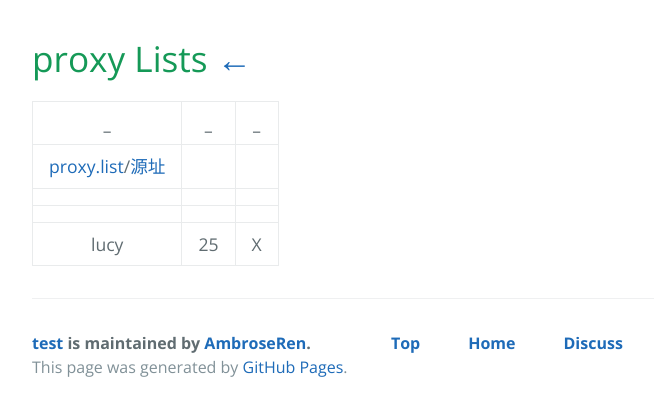
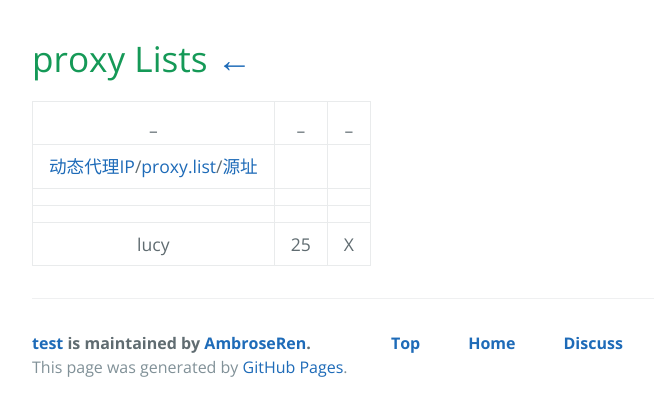
Before and after one commit to AmbroseRen/test, a Jekyll site: the page built from Data/Python/proxy/index.md, in a window 1280 px wide. Shown: the top 416 px of the page, without its empty margins (192-846 px from the left). Built offline with Jekyll 4.4.1, drawn with Linux system fonts in a browser that asks for light colours; our own code applies the rules of GitHub Pages for plain Markdown files; the repository's description, which GitHub fills in, is left out.

Commit message:
Update index.md

```diff
--- a/Data/Python/proxy/index.md
+++ b/Data/Python/proxy/index.md
@@ -2,7 +2,7 @@
 
 | _ | _ | _ |
 |:---:|:---:|:---:|
-| [proxy.list](proxy.list.txt)/[源址](https://github.com/fate0?tab=repositories) | []() | []() |
+| [动态代理IP](http://proxylist.fatezero.org/)/[proxy.list](proxy.list.txt)/[源址](https://github.com/fate0?tab=repositories) | []() | []() |
 | []() | []() | []() |
 | []() | []() | []() |
 | lucy | 25 | X |
```
